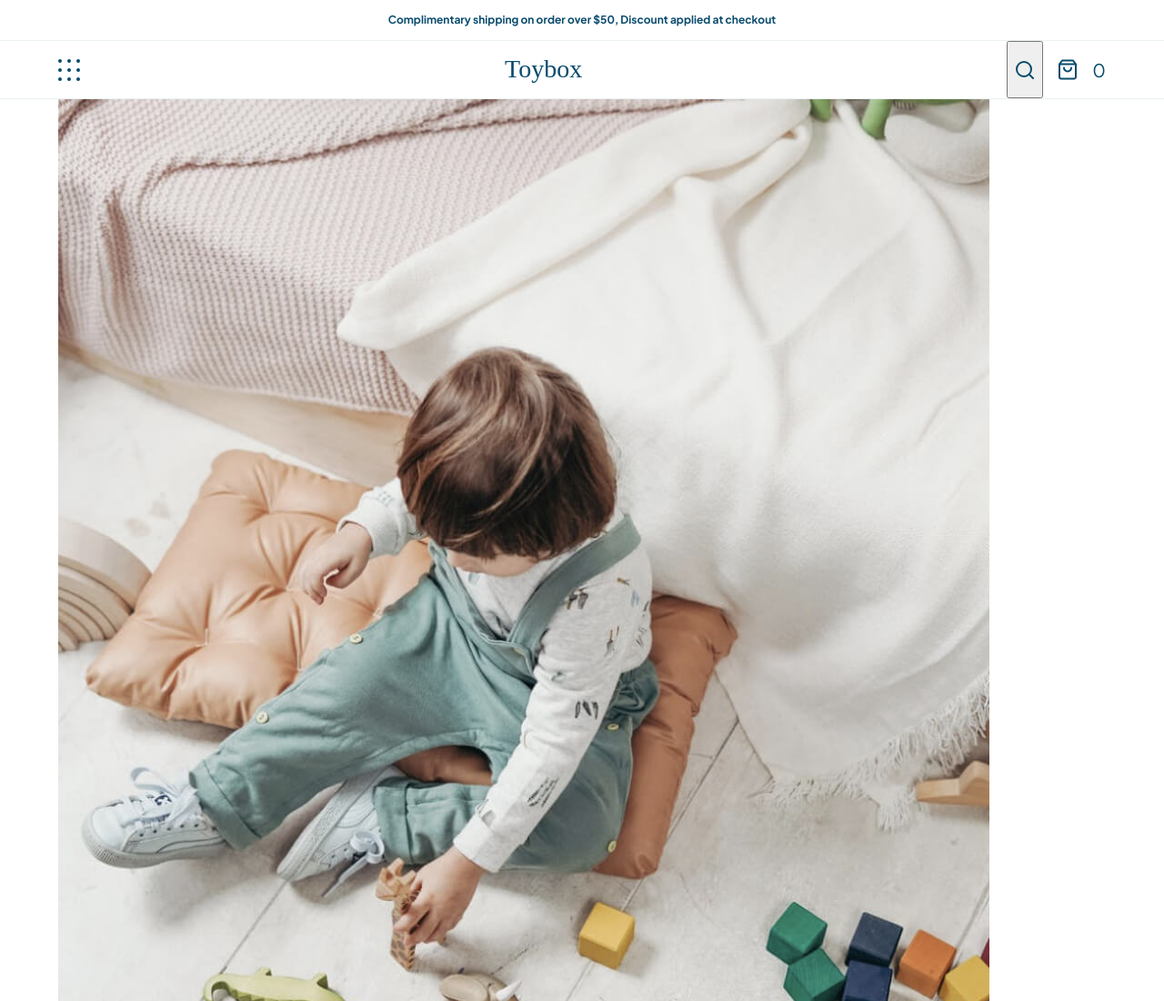
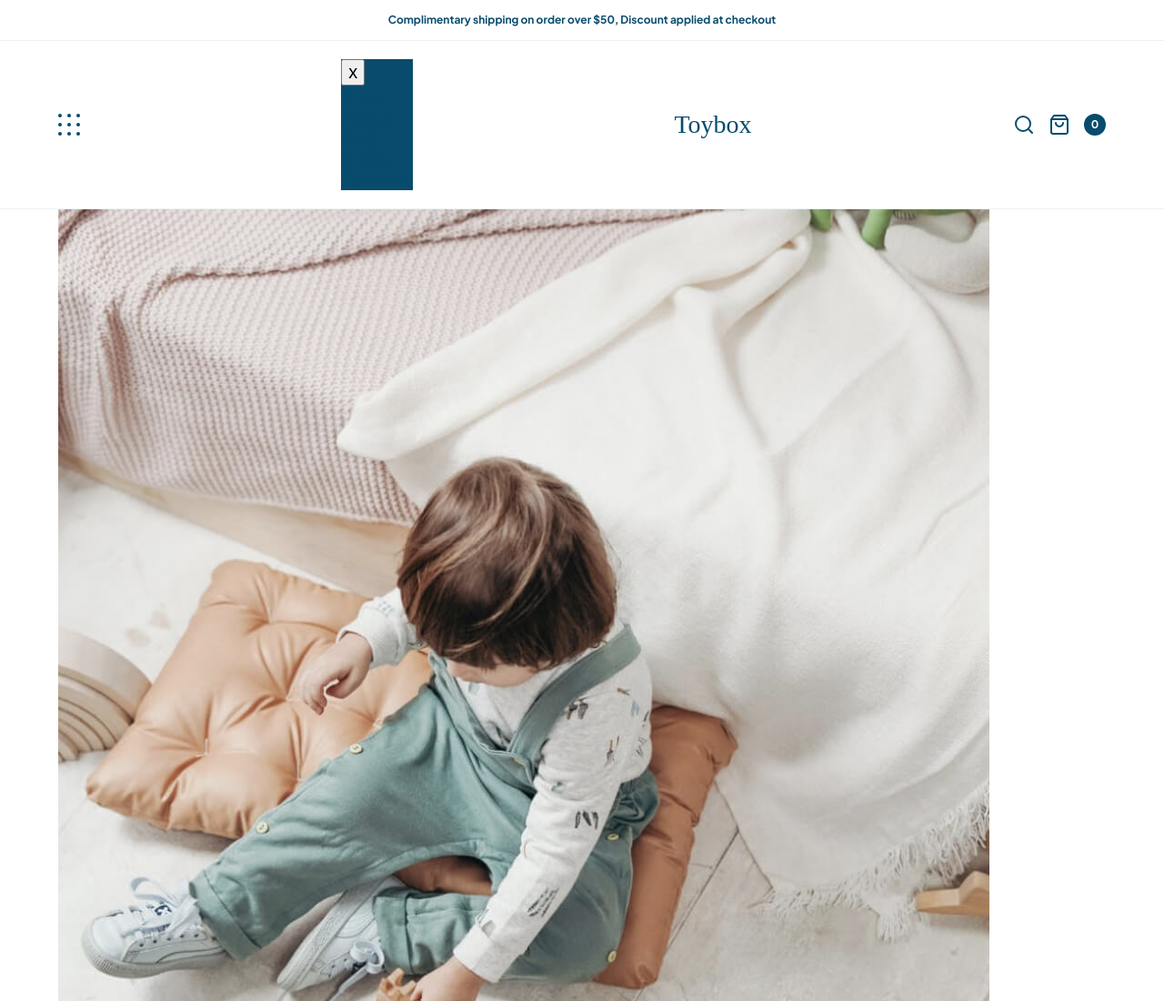
Before and after one commit to jxu710/toybox-code-along, a plain HTML site: page index.html in a window 1280 px wide. Shown: the top 1100 px of the page at 91% size. Drawn offline with Linux system fonts and the light colour scheme; files whose address does not match are found by name; a web font is replaced by a local one.

Commit message:
finished nav bar

```diff
--- a/index.html
+++ b/index.html
@@ -68,7 +68,7 @@
 				</a>
 
 				<div class="counter">
-					<p>0</p>
+					<p class="smallCopy">0</p>
 				</div>
 
 			</div>
--- a/styles/sass/partials/_nav.scss
+++ b/styles/sass/partials/_nav.scss
@@ -24,10 +24,12 @@
     top:0;
     border-top: 1px solid rgba(8,75, 109, 0.08);
     border-bottom: 1px solid rgba(8,75, 109, 0.08);
+    background-color: $solidWhite;
     .wrapper{
         display: flex;
         justify-content: space-between;
         align-items: center;
+        padding: 20px 0;
 
     }
     input[type=checkbox]{
@@ -41,12 +43,31 @@
     .menuIcon, .bag{
         margin-right: 15px;
     }
+    .menuIcon{
+        background-color: transparent;
+        border: none;
+        padding: 0;
+    }
+
     .bag{
         display: flex;
+    }
+    .counter {
+        display: flex;
+        align-items: center;
+        p{
+            width: 24px;
+            height: 24px;
+            background-color: $primary;
+            border-radius: 50%;
+            color: $solidWhite;
+            text-align: center;
+
+        }
     }
 }
 
 // Slide out Nav
 .slideOutNav{
-    display: none;
+    background-color: $primary;
 }
```
Also changed, not shown: styles/styles.css.
